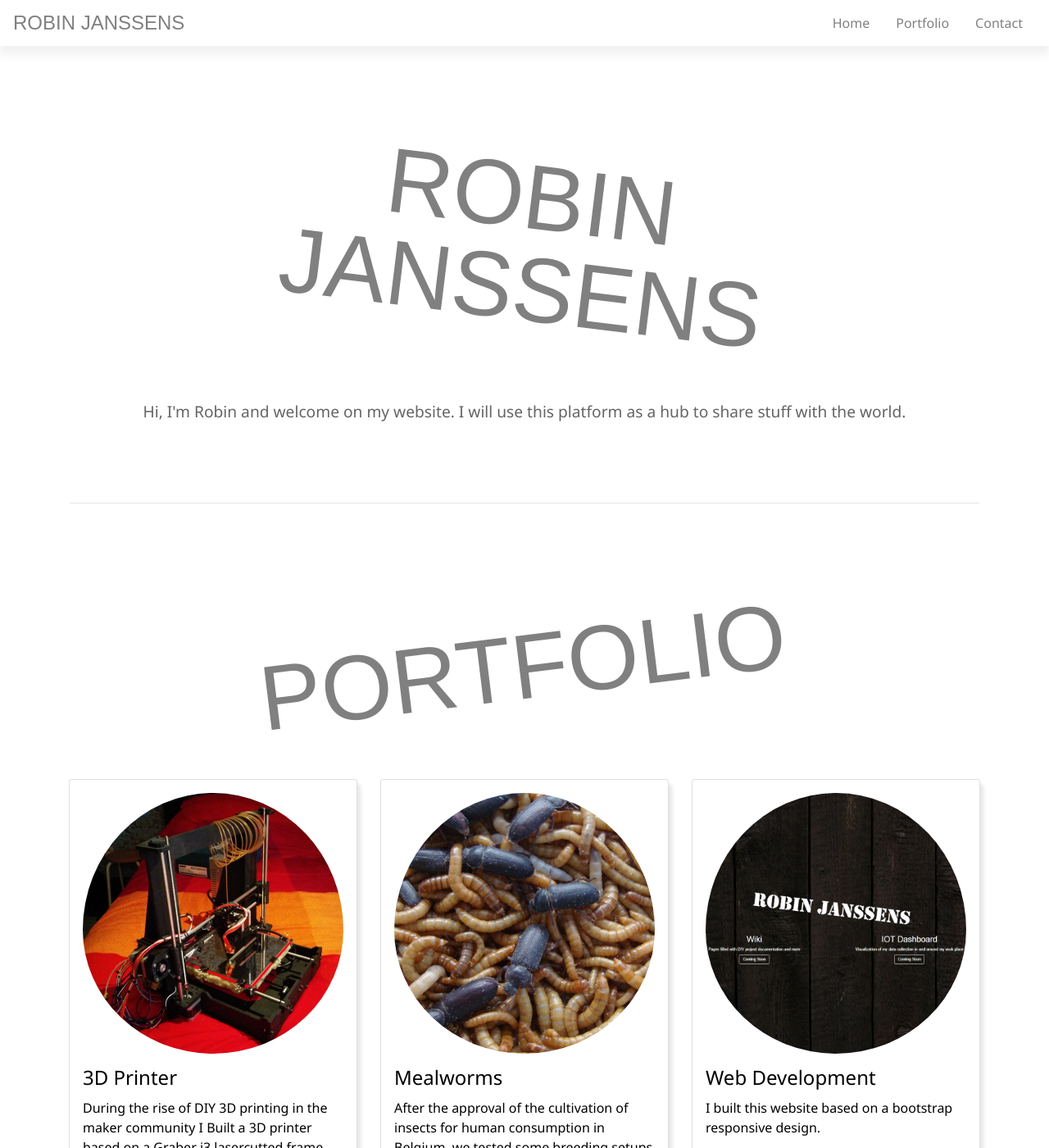
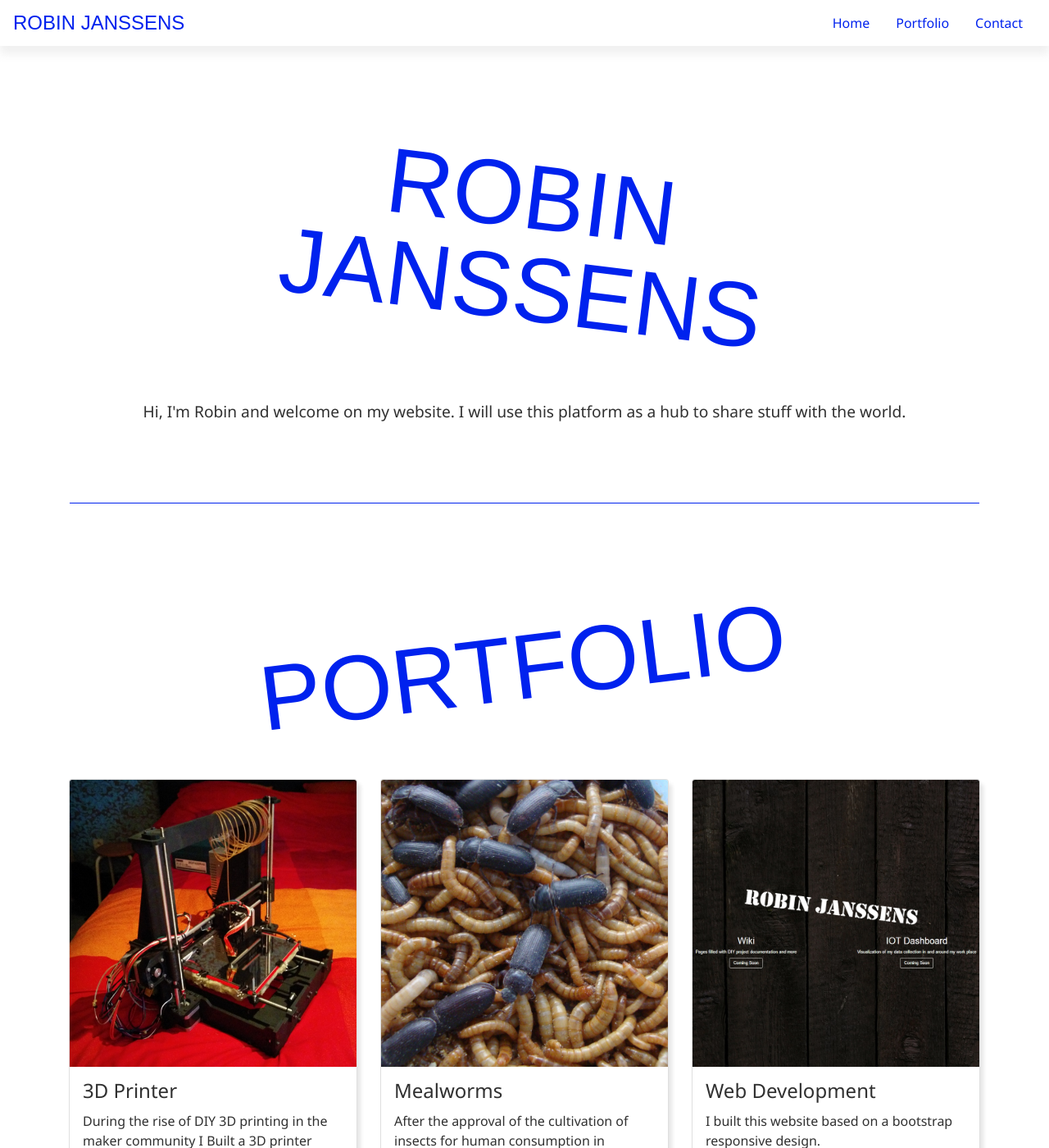
Before and after one commit to robinjanssens/robinjanssens.net, a Jekyll site: the page built from index.md, in a window 1280 px wide and 1400 px high. Shown: the whole window at 82% size. Built offline with Jekyll 4.4.1, drawn with Linux system fonts in a browser that asks for light colours; nearby versions of some CDN libraries; some web fonts are replaced; comment, search, counter and statistics services are not loaded; some of the changed text lies outside the part shown.

Commit message:
general style upgrade + grey->blue

```diff
--- a/_includes/footer.html
+++ b/_includes/footer.html
@@ -15,8 +15,10 @@
         </div>
       </div>
     </div>
+    <hr>
     <div class="row">
-      <div class="container footer-links">
+      <div class="container footer-global">
+        <a href="https://robinjanssens.net" target="_blank" class="footer-brand">Robin Janssens</a>
         <a href="/privacy" target="_blank">Privacy Policy</a>
         <a href="/terms" target="_blank">Terms of Service</a>
       </div>
--- a/_layouts/home.html
+++ b/_layouts/home.html
@@ -56,7 +56,7 @@
 
         {% for portfolio_card in site.data.portfolio_cards %}
           <div class="card">
-            <img class="card-img-top img-circle" src="{{ portfolio_card.image.url }}" alt="{{ portfolio_card.image.alt }}">
+            <img class="card-img-top" src="{{ portfolio_card.image.url }}" alt="{{ portfolio_card.image.alt }}">
             <div class="card-block">
               <h4 class="card-title">{{ portfolio_card.title }}</h4>
               <p class="card-text">{{ portfolio_card.description }}</p>
--- a/_sass/_buttons.scss
+++ b/_sass/_buttons.scss
@@ -1,6 +1,6 @@
 
-$button-color: #808080; /* 0x80 = 128 */
-$button-hover-color: change-color($button-color, $lightness: lightness($button-color) * 1.5);
+$button-color: $vibrant-blue;
+$button-hover-color: change-color($button-color, $lightness: lightness($button-color) * 1.75);
 
 .btn-outline-primary {
   background-color: transparent;
@@ -14,15 +14,3 @@ $button-hover-color: change-color($button-color, $lightness: lightness($button-c
   color: $button-hover-color;
   border-color: $button-hover-color;
 }
-.inverse {
-  .btn-outline-primary {
-    @extend .btn-outline-primary;
-    color: invert($button-color);
-    border-color: invert($button-color);
-  }
-  .btn-outline-primary:hover {
-    @extend .btn-outline-primary;
-    color: invert($button-hover-color);
-    border-color: invert($button-hover-color);
-  }
-}
--- a/_sass/_footer.scss
+++ b/_sass/_footer.scss
@@ -1,8 +1,7 @@
 
 $footer-height: 21.5rem;
-$footer-bg-color: #eceff1; /* Blue Gray 50  */
-$footer-text-color: #455a64; /* Blue Gray 700 */
-// $footer-hover-color: $footer-text-color * 2; /* Deprecated */
+$footer-bg-color: #f6f6f6;  // light gray
+$footer-text-color: #606868;  // gray
 $footer-hover-color: change-color($footer-text-color, $lightness: lightness($footer-text-color) * 2);
 
 .footer {
@@ -13,7 +12,7 @@ $footer-hover-color: change-color($footer-text-color, $lightness: lightness($foo
   background-color: $footer-bg-color;
   color: $footer-text-color;
   padding-top: 1rem;
-  padding-bottom: 1rem;
+  padding-bottom: 1.5rem;
 
   h2 {
     font-family: 'Noto Sans', sans-serif;
@@ -21,27 +20,15 @@ $footer-hover-color: change-color($footer-text-color, $lightness: lightness($foo
     padding-top: 0.5rem;
     padding-bottom: 1rem;
   }
-}
 
-.footer-links {
-  padding-top: 1rem;
-
-  a {
-    font-family: 'Noto Sans', sans-serif;
-    text-decoration: none;
-    padding-right: 2rem;
-  }
-  a:link,
-  a:visited {
-    color: $footer-text-color;
-  }
-  a:hover,
-  a:active {
-    color: $footer-hover-color;
-  }
+  hr {
+    border-top: 1px solid #d8d8d8;
   }
 
   .social {
+    padding-top: 0.5rem;
+    padding-bottom: 0.5rem;
+
     .feather { /* Icons */
       vertical-align: middle;
       margin-right: 1rem; /* Gap between icon and label */
@@ -60,3 +47,28 @@ $footer-hover-color: change-color($footer-text-color, $lightness: lightness($foo
       color: $footer-hover-color;
     }
   }
+
+  .footer-global {
+    padding-top: 0.5rem;
+    padding-bottom: 0.5rem;
+
+    .brand {
+      font-family: 'Allerta', sans-serif;
+    }
+
+    a {
+      font-family: 'Noto Sans', sans-serif;
+      text-decoration: none;
+      padding-right: 2rem;
+    }
+    a:link,
+    a:visited {
+      color: $footer-text-color;
+    }
+    a:hover,
+    a:active {
+      color: $footer-hover-color;
+    }
+  }
+
+}
--- a/_sass/_navbar.scss
+++ b/_sass/_navbar.scss
@@ -1,8 +1,7 @@
 
-$navbar-bg-color: #ffffff;
-$navbar-text-color: #808080; /* rgb(128,128,128) */
-// $navbar-hover-color: $navbar-text-color * 1.5; /* Deprecated */
-$navbar-hover-color: change-color($navbar-text-color, $lightness: lightness($navbar-text-color) * 1.5);
+$navbar-bg-color: #ffffff;  // white
+$navbar-text-color: $vibrant-blue;
+$navbar-hover-color: change-color($navbar-text-color, $lightness: lightness($navbar-text-color) * 1.75);
 
 .navbar-custom {
   font-family: 'Noto Sans', sans-serif;
--- a/assets/css/style.scss
+++ b/assets/css/style.scss
@@ -1,7 +1,8 @@
 ---
 ---
 
-$inverse-bg-color: #808080; /* 0x80 = 128 */
+$vibrant-blue: #0022ee;
+$text-color: #303030;
 
 @import "footer";
 @import "navbar";
@@ -16,6 +17,9 @@ body {
   padding-top: 3.5rem;  /* Move down content because we have a fixed navbar that is 3.5rem tall */
   padding-bottom: $footer-height; /* Margin bottom by footer height 12rem */
 }
+hr {
+  border-top: 1px solid $vibrant-blue;
+}
 section {
     padding-top: 5rem;
     padding-bottom: 5rem;
@@ -26,14 +30,7 @@ article {
   padding-bottom: 5rem;
 }
 h1, h2, h3, h4, h5, h6, p {
-  color: rgb(0,0,0); /* Black */
-}
-.inverse {
-  background-color: #808080; /* 0x80 = 128 */
-
-  h1, h2, h3, h4, h5, h6, p {
-    color: #ffffff; /* White */
-  }
+  color: $text-color;
 }
 .graffiti {
     font-family: 'Allerta Stencil', sans-serif;
@@ -45,7 +42,7 @@ h1, h2, h3, h4, h5, h6, p {
     padding-bottom: 2.5rem;
     margin-left: 2rem; /* Prevent border by rotation */
     margin-right: 2rem; /* Prevent border by rotation */
-    color: rgb(128,128,128);
+    color: $vibrant-blue;
 }
 @media (min-width: 576px) {
   .graffiti {
@@ -84,7 +81,7 @@ h1, h2, h3, h4, h5, h6, p {
 .introduction {
   font-family: 'Noto Sans', sans-serif;
   font-size: 1.2rem;
-  color: rgb(100,100,100);
+  color: $text-color;
   width: 100%;
   text-align: center;
 }
@@ -94,12 +91,8 @@ h1, h2, h3, h4, h5, h6, p {
   float: none;    /* Center cards */
   width: 22em;
   margin-bottom: 1rem; /* Keep horizontal space between cards */
-  padding: 1rem; /* In every direction 1rem space between content and border */
   box-shadow: 4px 6px 5px rgba(0, 0, 0, 0.1);
-  .img-circle {
-    padding-bottom: 1rem;
+  .card-block {
+    padding: 1rem; /* In every direction 1rem space between content and border */
   }
 }
-.img-circle {
-  border-radius: 50%; /* Make it a circle */
-}
```
Also changed, not shown: other parts of _includes/footer.html (+1 -1 lines). Lines whose indentation alone changed are shown as unchanged.
